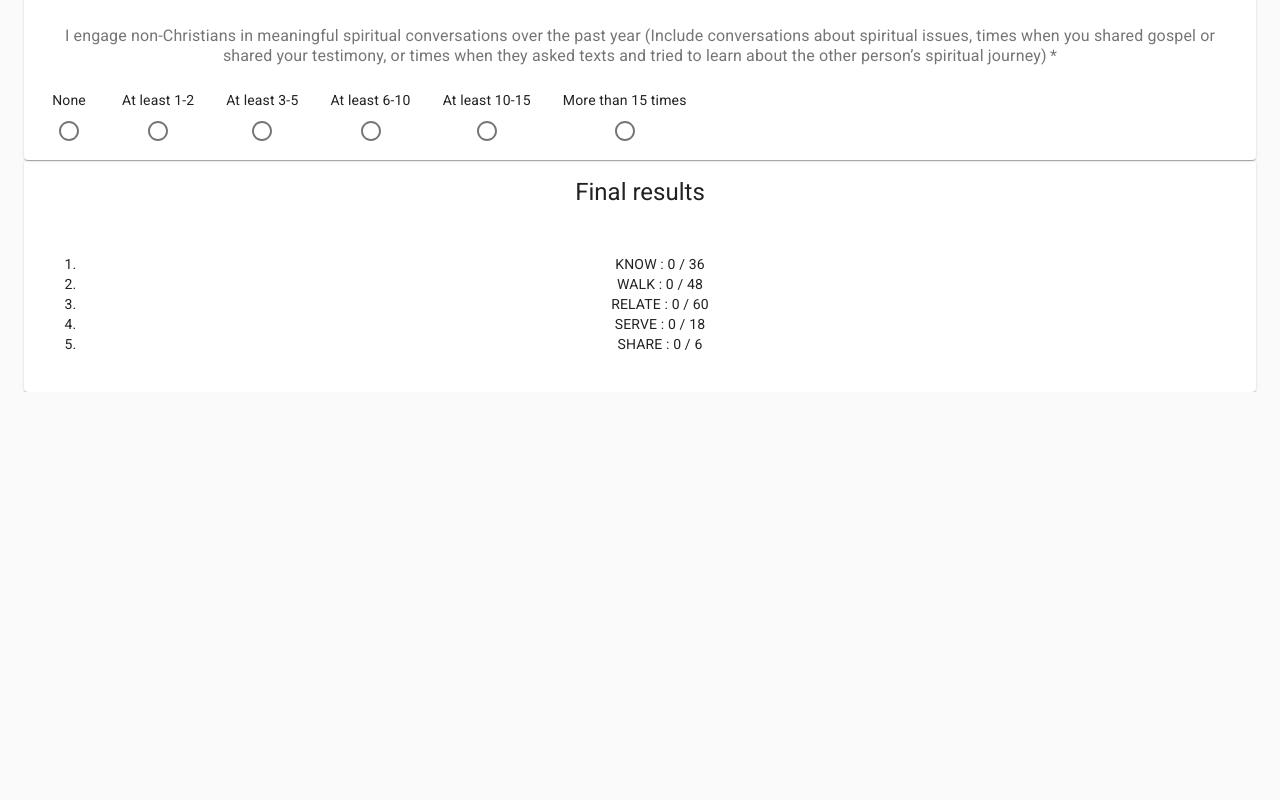
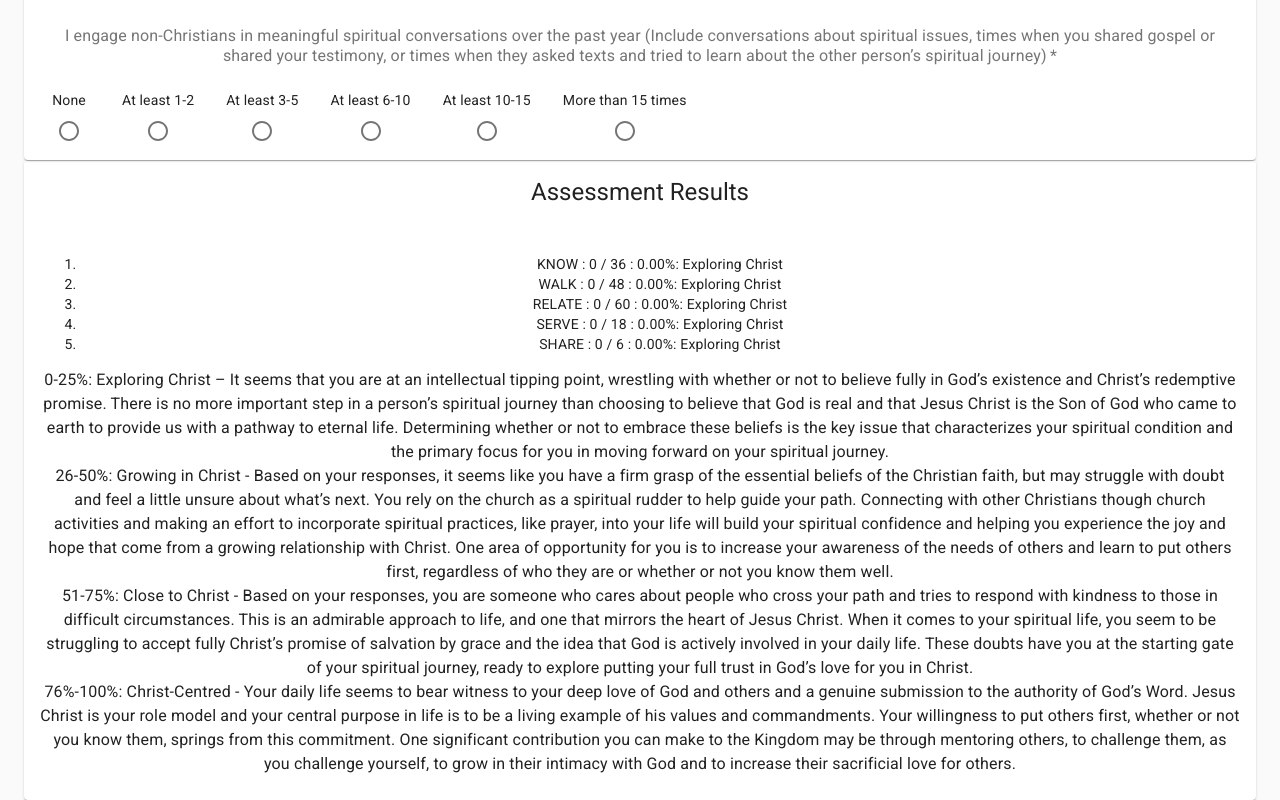
Before and after one commit to ChristopherZhong/grace-spiritual-discovery-tool, a React (Create React App) app: page / in a window 1280 px wide. Shown: the part 6549-7349 px from the top of the page. Before the commit the page ends 6941 px from the top, so only its background shows below. Built offline with nearby package versions, Linux system fonts and the light colour scheme.

Commit message:
Add stories for the `Results` component

```diff
--- a/src/components/x-results/Results.tsx
+++ b/src/components/x-results/Results.tsx
@@ -1,41 +1,99 @@
-import { Card, CardContent, CardHeader } from '@material-ui/core';
+import { Card, CardContent, CardHeader, Typography } from '@material-ui/core';
 import { QuestionType } from '../../types/QuestionType';
 import { Question } from '../../types/Question';
 
-interface ResultsProps {
+export interface ResultsProps {
   questions: Array<Question>;
-  // scores: Map<QuestionType, number>;
+}
+
+interface Score {
+  current: number
+  total: number
+}
+
+const toPercent = (value: number): string => `${(value * 100).toFixed(2)}%`;
+
+function toStage(value: number): string {
+  if (value < .26)
+    return 'Exploring Christ'
+  if (value < .51)
+    return 'Growing in Christ'
+  if (value < .76)
+    return 'Close to Christ'
+  return 'Christ-Centred';
 }
 
 export function Results(props: ResultsProps): JSX.Element {
   const { questions } = props;
-  const map = new Map<QuestionType, { current: number, total: number }>();
+  const map = new Map<QuestionType, Score>();
   questions.forEach((value) => {
-    let c = map.get(value.type);
-    if (c === undefined) {
-      c = {
+    let score = map.get(value.type);
+    if (score === undefined) {
+      score = {
         current: 0,
         total: 0,
       };
     }
-    c.current += value.answer;
-    c.total += value.choices.reduce((previousValue, currentValue) => Math.max(previousValue, currentValue.points), 0);
-    map.set(value.type, c);
+    score.current += value.answer;
+    score.total += value.choices.reduce((max, choice) => Math.max(max, choice.points), 0);
+    map.set(value.type, score);
   });
   const l: Array<string> = [];
   map.forEach((value, key) => {
     console.log(`>>> type=${key}, value=${value}`);
-    l.push(`${key} : ${value.current} / ${value.total}`);
+    const score = value.current / value.total;
+    l.push(`${key} : ${value.current} / ${value.total} : ${toPercent(score)}: ${toStage(score)}`);
   });
   return (
     <Card>
-      <CardHeader title='Final results'/>
+      <CardHeader title='Assessment Results'/>
       <CardContent>
         <ol>
           {/*{questions.map((value, index) => <li key={index}>{JSON.stringify(value.answer)}</li>)}*/}
           {/*<li>{JSON.stringify(questions[28])}</li>*/}
           {l.map((value, index) => <li key={index}>{value}</li>)}
         </ol>
+        <Typography>
+          0-25%: Exploring Christ
+          – It seems that you are at an intellectual tipping point, wrestling with whether or not to believe fully in
+          God’s existence and Christ’s redemptive promise.
+          There is no more important step in a person’s spiritual journey than choosing to believe that God is real and
+          that Jesus Christ is the Son of God who came to earth to provide us with a pathway to eternal life.
+          Determining whether or not to embrace these beliefs is the key issue that characterizes your spiritual
+          condition and the primary focus for you in moving forward on your spiritual journey.
+        </Typography>
+        <Typography>
+          26-50%: Growing in Christ
+          - Based on your responses, it seems like you have a firm grasp of the essential beliefs of the Christian
+          faith, but may struggle with doubt and feel a little unsure about what’s next.
+          You rely on the church as a spiritual rudder to help guide your path.
+          Connecting with other Christians though church activities and making an effort to incorporate spiritual
+          practices, like prayer, into your life will build your spiritual confidence and helping you experience the joy
+          and hope that come from a growing relationship with Christ.
+          One area of opportunity for you is to increase your awareness of the needs of others and learn to put others
+          first, regardless of who they are or whether or not you know them well.
+        </Typography>
+        <Typography>
+          51-75%: Close to Christ
+          - Based on your responses, you are someone who cares about people who cross your path and tries to respond
+          with kindness to those in difficult circumstances.
+          This is an admirable approach to life, and one that mirrors the heart of Jesus Christ.
+          When it comes to your spiritual life, you seem to be struggling to accept fully Christ’s promise of salvation
+          by grace and the idea that God is actively involved in your daily life.
+          These doubts have you at the starting gate of your spiritual journey, ready to explore putting your full trust
+          in God’s love for you in Christ.
+        </Typography>
+        <Typography>
+          76%-100%: Christ-Centred
+          - Your daily life seems to bear witness to your deep love of God and others and a genuine submission to the
+          authority of God’s Word.
+          Jesus Christ is your role model and your central purpose in life is to be a living example of his values and
+          commandments.
+          Your willingness to put others first, whether or not you know them, springs from this commitment.
+          One significant contribution you can make to the Kingdom may be through mentoring others, to challenge them,
+          as you challenge yourself, to grow in their intimacy with God and to increase their sacrificial love for
+          others.
+        </Typography>
       </CardContent>
     </Card>
   );
```
Also changed, not shown: 1 other file (tests, documents, lock files or other folders).
